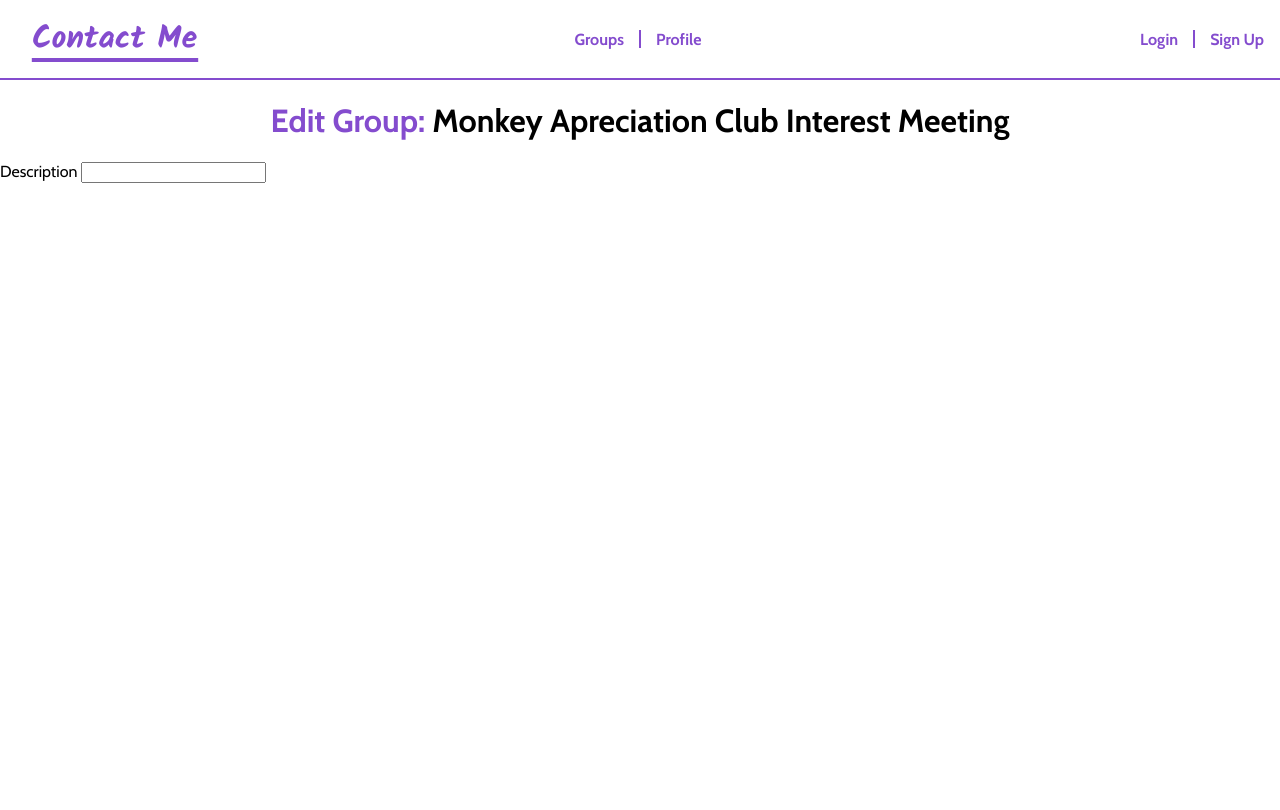
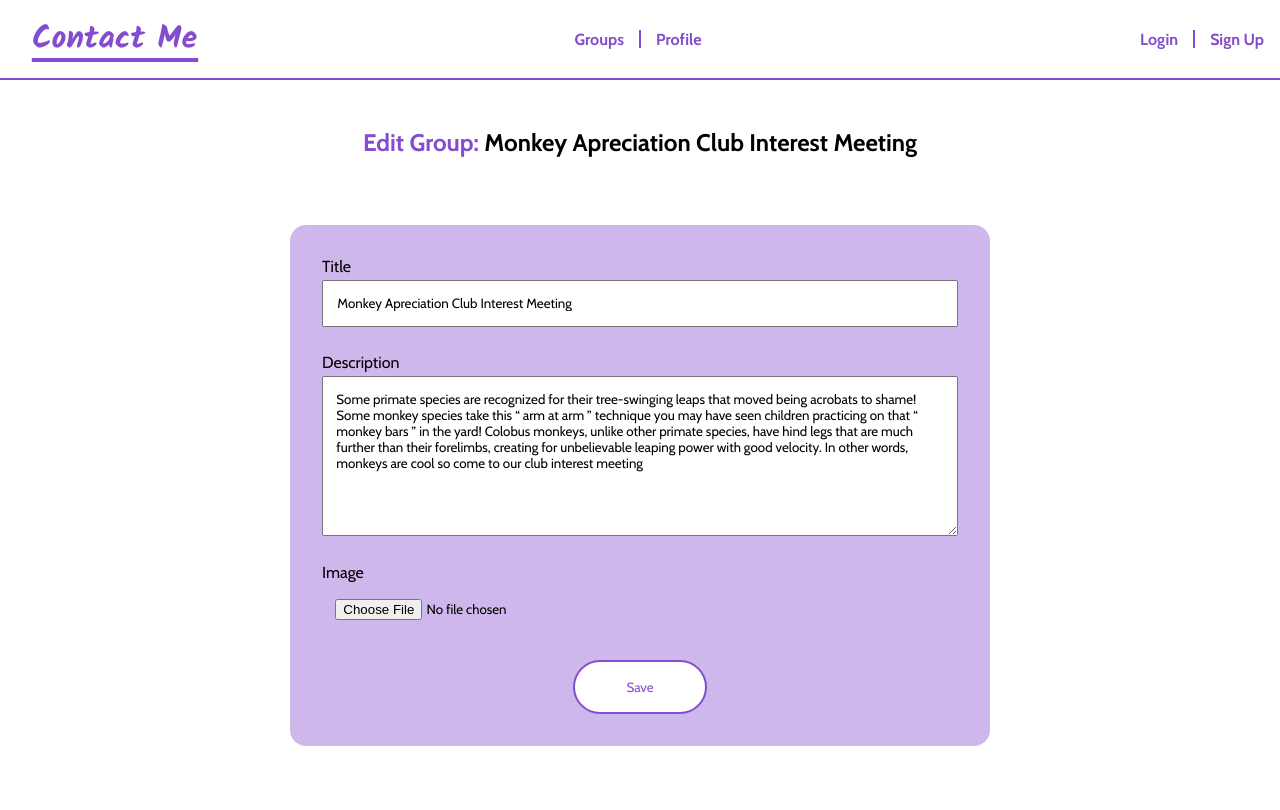
Before and after one commit to Group-2-F21-Web-Systems-Development/contact-me, a PHP site: page /create-alter-group.php in a window 1280 px wide. Before the commit the page ends 183 px from the top, so only its background shows below. Run offline with PHP 8.4, Linux system fonts and the light colour scheme.

Commit message:
Finished html and css of form and validated groups and create alter group page

```diff
--- a/create-alter-group.php
+++ b/create-alter-group.php
@@ -11,10 +11,17 @@
   <script defer src="./src/ajax/ajax.js"></script>
 </head>
 <body>
-  <h1><span>Edit Group:</span> Monkey Apreciation Club Interest Meeting</h1>
-  <form>
-    <label for="description">Description</label>
-    <input id="description" name="description" type="text" placeholder="">
-  </form>
+  <section id="edit-form">
+    <h1><span>Edit Group:</span> Monkey Apreciation Club Interest Meeting</h1>
+    <form>
+      <label for="title">Title</label>
+      <input id="title" name="title" type="text" value="Monkey Apreciation Club Interest Meeting">
+      <label for="description">Description</label>
+      <textarea id="description" name="description" cols="30" rows="10">Some primate species are recognized for their tree-swinging leaps that moved being acrobats to shame! Some monkey species take this “ arm at arm ” technique you may have seen children practicing on that “ monkey bars ” in the yard! Colobus monkeys, unlike other primate species, have hind legs that are much further than their forelimbs, creating for unbelievable leaping power with good velocity. In other words, monkeys are cool so come to our club interest meeting</textarea>
+      <label for="img">Image</label>
+      <input type="file" id="img" name="img" accept="image/*">
+      <button id= "save">Save</button>
+    </form>
+  </section>
 </body>
 </html>
--- a/src/styles/create-alter-groups.css
+++ b/src/styles/create-alter-groups.css
@@ -1,6 +1,81 @@
+#edit-form {
+  display: flex;
+  flex-direction: column;
+  align-items: center;
+}
+
 h1 {
-  text-align: center;
+  margin-top: 2em;
 }
+
 h1 span {
   color: var(--clr-accent);
 }
+
+form {
+  width: 700px;
+  margin-top: 3em;
+  position: relative;
+  padding: 2em;
+  margin-bottom: 4em;
+  z-index: 3;
+  display: flex;
+  flex-direction: column;
+}
+
+form::after {
+  z-index: 1;
+  content: '';
+  width: 100%;
+  height: 100%;
+  position: absolute;
+  border-radius: 1em;
+  top: 0;
+  left: 0;
+  background-color: var(--clr-accent);
+  opacity: .4;
+}
+
+form *{
+  display: block;
+  position: relative;
+  z-index: 4;
+  font-family: 'Cabin', sans-serif;
+}
+
+label {
+  padding-bottom: 4px;
+}
+
+input {
+  width: 100%;
+  margin-bottom: 2em;
+  outline: none;
+  padding: 1em;
+}
+
+input:focus, input:hover, #description:hover, #description:focus {
+  outline: 2px solid var(--clr-accent);
+}
+
+#description {
+  margin-bottom: 2em;
+  padding: 1em;
+  height: 160px;
+  width: 100%;
+  outline: none;
+  overflow: auto;
+}
+
+#save {
+  width: 10em;
+  height: 4em;
+  border: 2px solid var(--clr-accent);
+  border-radius: 100vw;
+  text-align: left;
+  cursor: pointer;
+  background-color: var(--clr-light);
+  color: var(--clr-accent);
+  text-align: center;
+  align-self: center;
+}
```
Also changed, not shown: groups.php (+5 -5 lines), src/styles/groups.css (+17 -11 lines).
